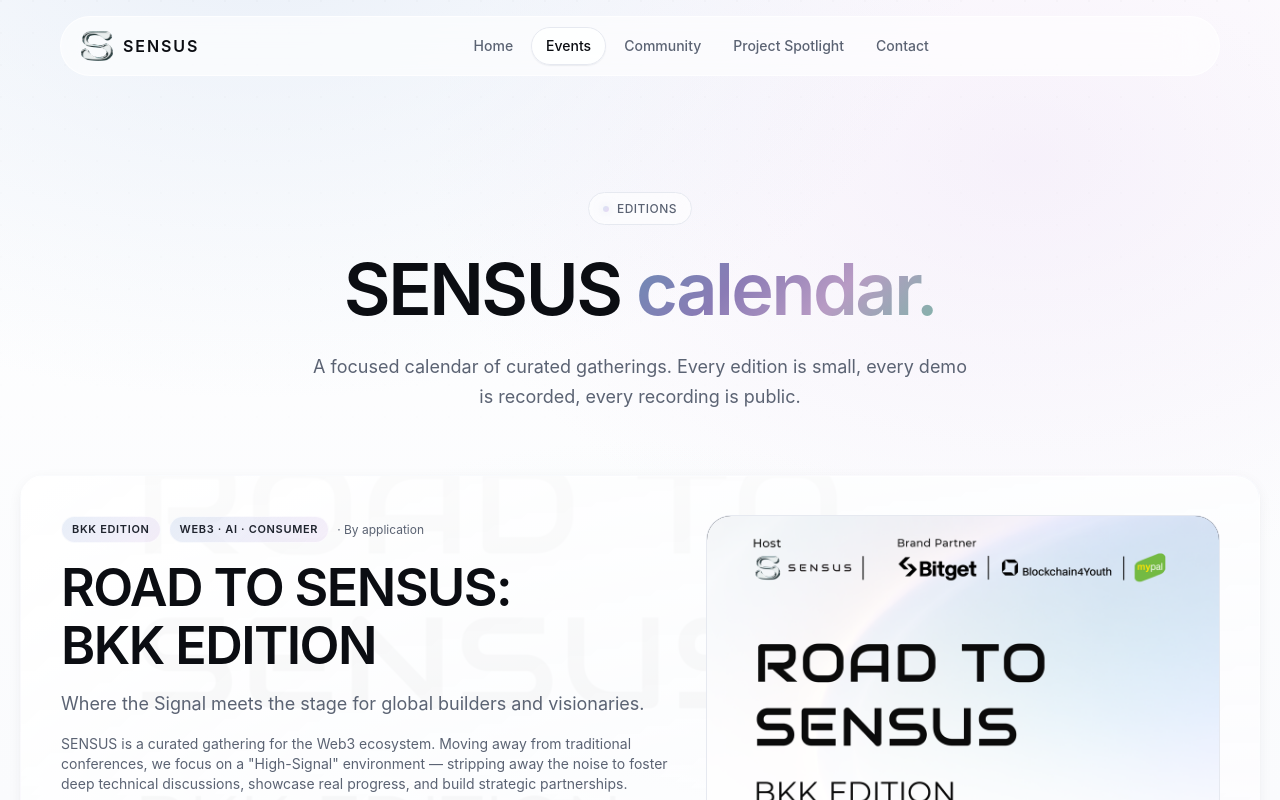
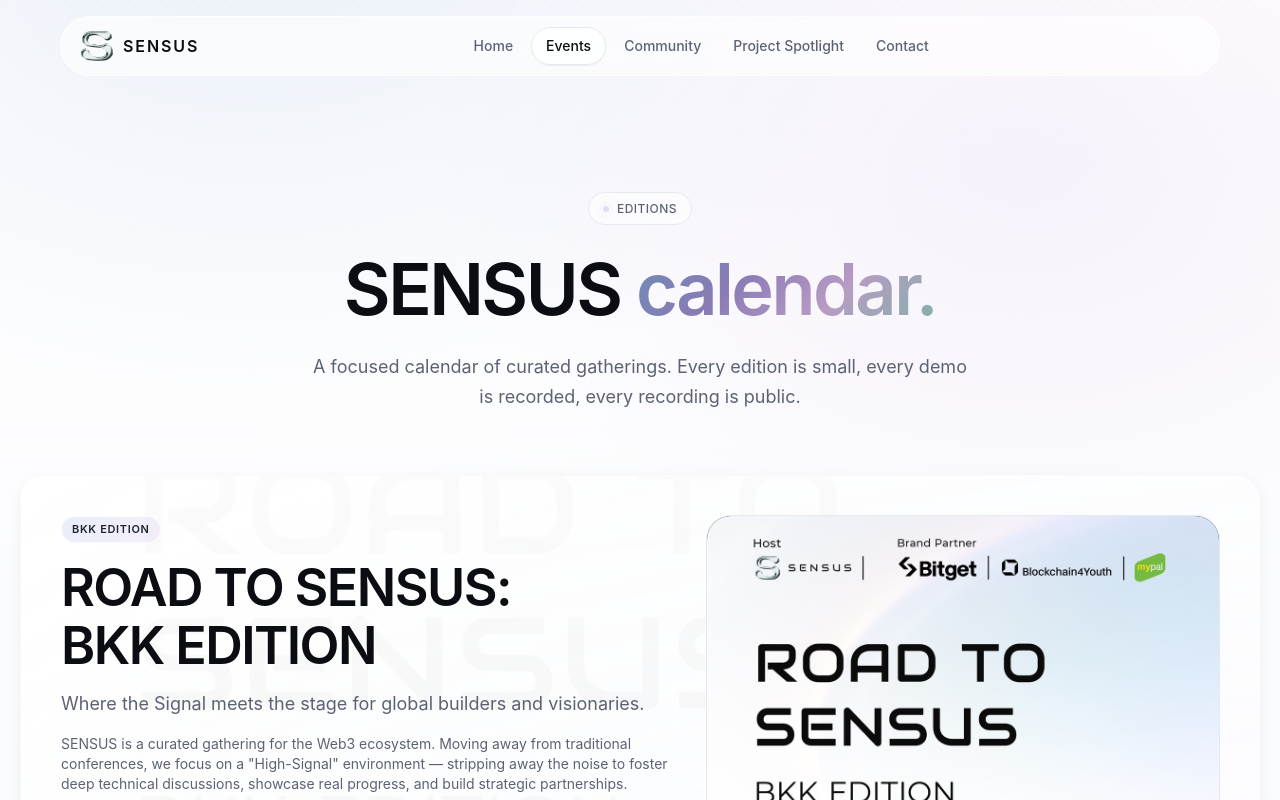
Before and after one commit to maymthws/sensus-website, a Next.js app: page /events in a window 1280 px wide. Shown: the top 800 px of the page. Built offline with nearby package versions, Linux system fonts and the light colour scheme; no server answers.

Commit message:
fix(events): remove theme + capacity meta pills
User wanted only the 'BKK Edition' pill to remain in the meta row.
Removed:
- theme pill ('Web3 · AI · Consumer')
- '· By application' capacity text

```diff
--- a/app/events/page.tsx
+++ b/app/events/page.tsx
@@ -80,10 +80,6 @@
             <div>
               <div className="flex flex-wrap items-center gap-2 mb-4">
                 <span className="tag-pill">BKK Edition</span>
-                <span className="tag-pill">{featured.theme}</span>
-                {featured.capacity && (
-                  <span className="text-xs text-[var(--ink-500)]">· {featured.capacity}</span>
-                )}
               </div>
               <h2 className="text-[var(--ink-900)] text-balance">
                 {featured.title}
```
